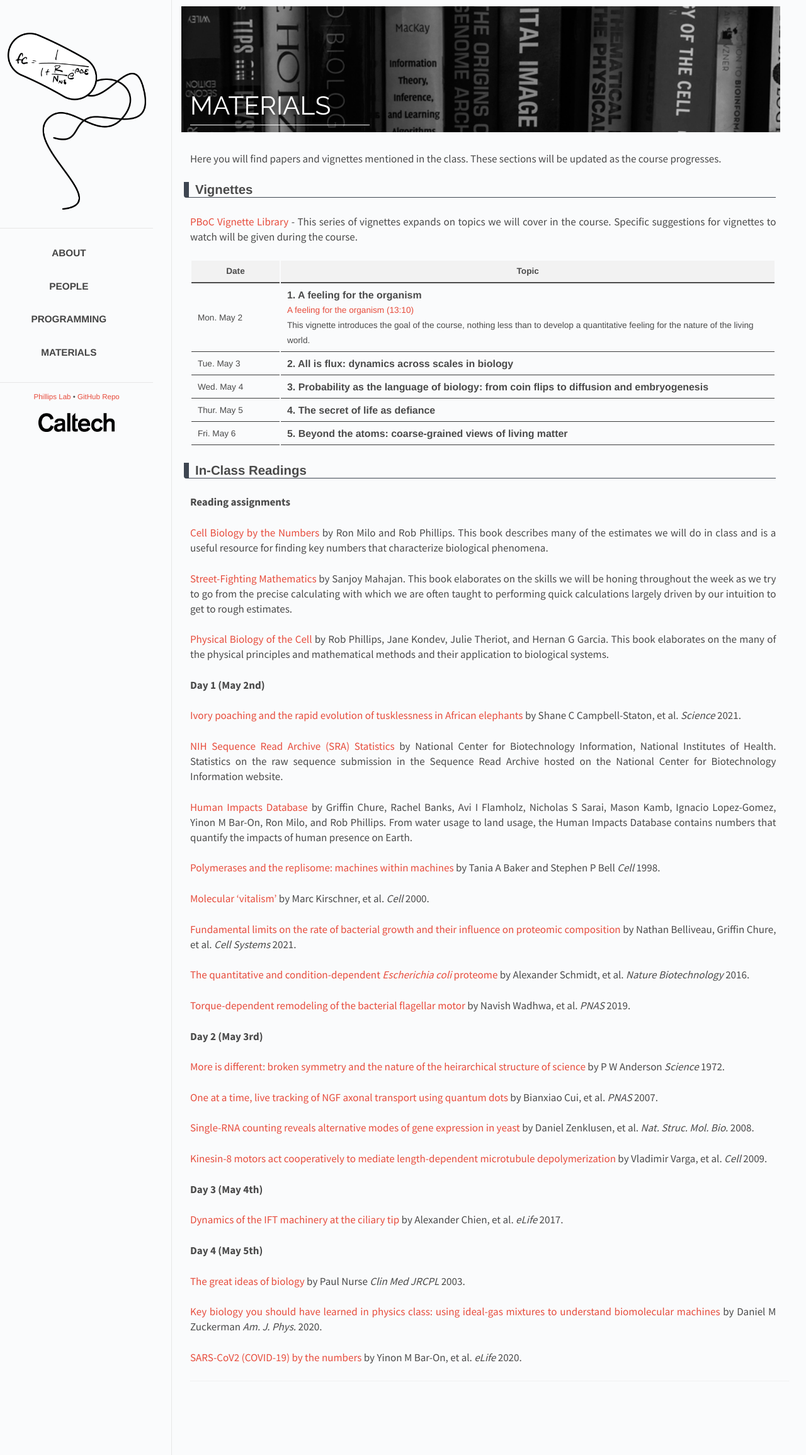
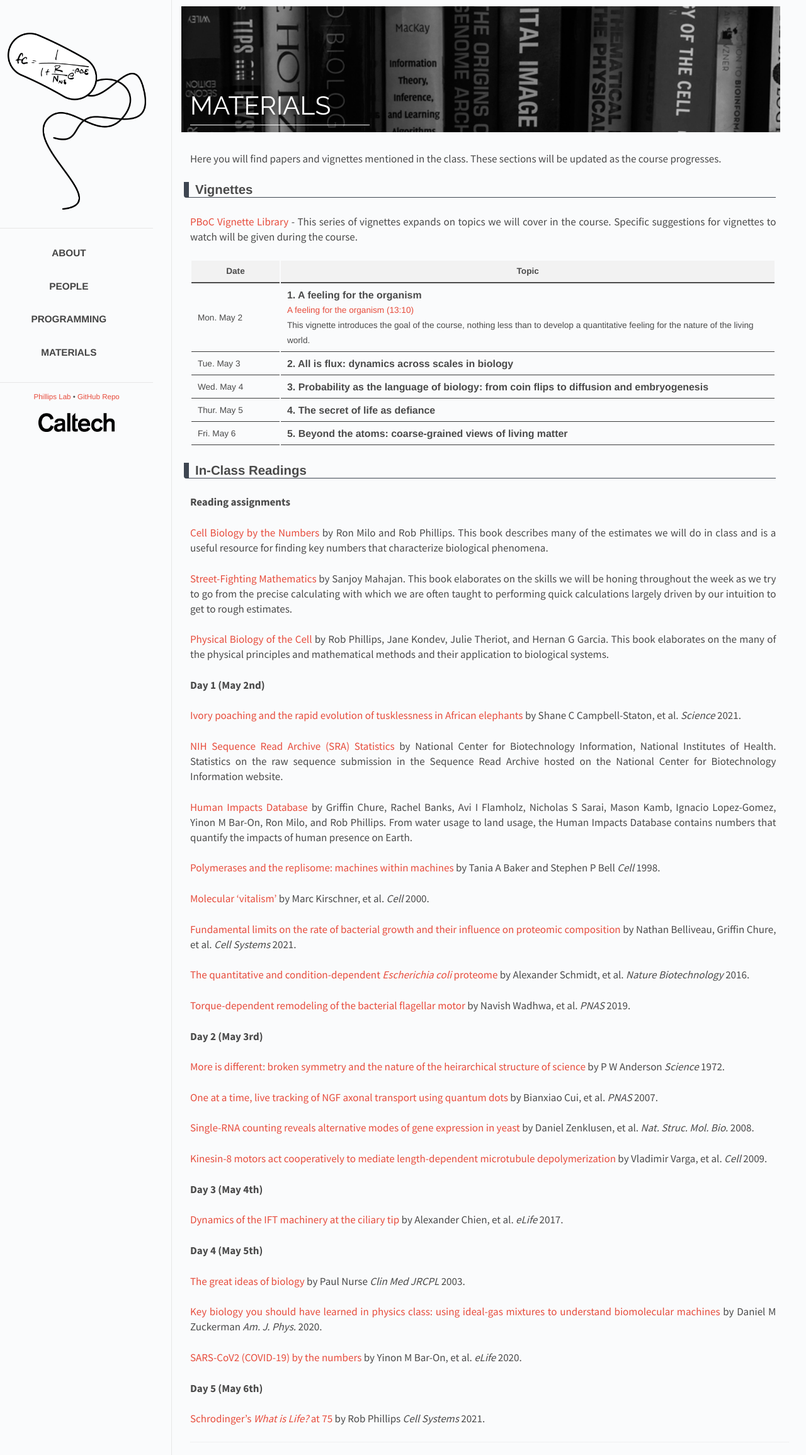
Before and after one commit to RPGroup-PBoC/pboc22_marseille, a Jekyll site: the page built from _posts/2022-01-28-materials.md, in a window 1280 px wide. Shown: the whole page at 63% size. Built offline with Jekyll 4.4.1, drawn with Linux system fonts in a browser that asks for light colours.

Commit message:
Going to figure out getting correct character.

```diff
--- a/_data/papers.yaml
+++ b/_data/papers.yaml
@@ -112,12 +112,12 @@
    year: "2020"
    link: "http://rpdata.caltech.edu/publications/Bar-On_2020.pdf"
 
-# Day 5 (May 6th):
-#   - title: "Nothing in biology makes sense except in the light of evolution"
-#     author: "Theodosius Dobzhansky"
-#     journal: "The American Biology Teacher"
-#     year: "1973"
-#     link: "https://abt.ucpress.edu/content/35/3/125"
+ Day 5 (May 6th):
+ - title: "Schrodinger's *What is Life?* at 75"
+   author: "Rob Phillips"
+   journal: "Cell Systems"
+   year: "2021"
+   link: "http://rpdata.caltech.edu/publications/Phillips2021a.pdf"
 
 #   - title: "Are theoretical results results?"
 #     author: "Raymond E Goldstein"
```
